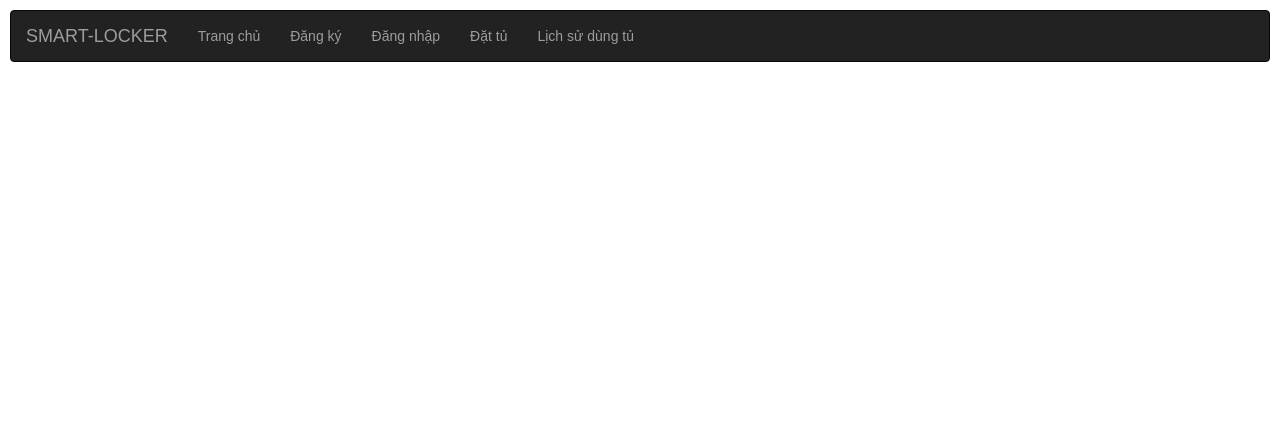
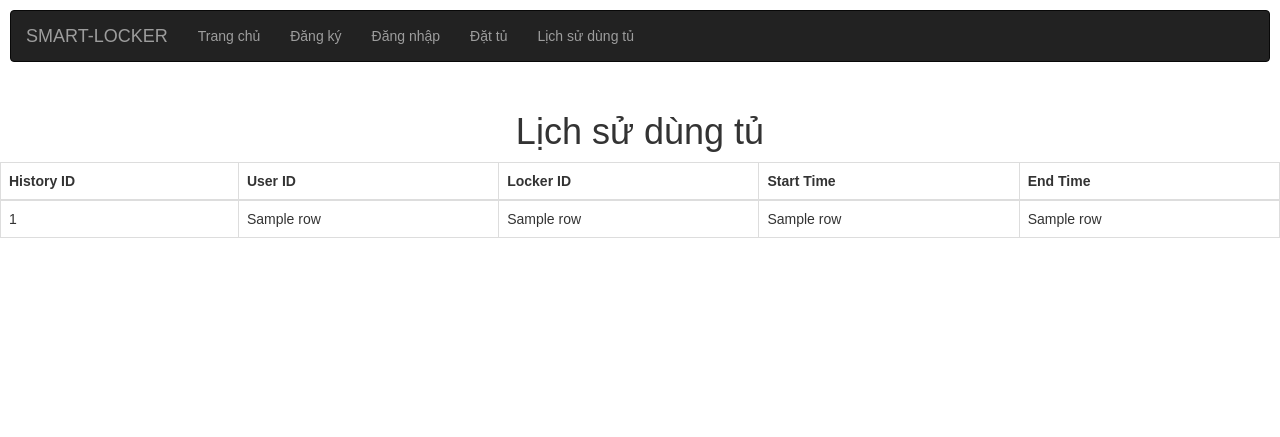
Before and after one commit to maquangthien/smartlockertest, a Python web app: template package/templates/history.html in a window 1280 px wide. Shown: the top 437 px of the page. Run offline with Jinja, Linux system fonts and the light colour scheme; the template is opened without the code that fills it: most values are stand-ins (such as "Sample title", 1, 10 or a date in 2020); some libraries are stand-ins or nearby versions.

Commit message:
history.html

```diff
--- a/package/templates/history.html
+++ b/package/templates/history.html
@@ -18,9 +18,7 @@
                     padding: 10px;
                 }
                 container {
-                    max-width: 1200px;
-                    margin: 0 auto;
-                    padding: 20px;
+                    width: 1200px
                 }
                 footer {
                    text-align: center;
@@ -29,6 +27,13 @@
                     position: fixed;
                     bottom: 0;
                     width: 100%;
+                }
+                .scrollable-container {
+                    max-height: 400px;
+                    overflow: auto;
+                }
+                h1{
+                text-align: center;
                 }
             </style>
     </head>
@@ -54,7 +59,31 @@
             </div>
         </header>
         <container>
-
+            <h1 class="center">Lịch sử dùng tủ</h1>
+            <div class="scrollable-container ">
+                <table class="table table-bordered large-table" border="1">
+                    <thead>
+                        <tr>
+                            <th>History ID</th>
+                            <th>User ID</th>
+                            <th>Locker ID</th>
+                            <th>Start Time</th>
+                            <th>End Time</th>
+                        </tr>
+                    </thead>
+                    <tbody>
+                        {% for row in history_data %}
+                        <tr>
+                            <td>{{ row[0] }}</td>
+                            <td>{{ row[1] }}</td>
+                            <td>{{ row[2] }}</td>
+                            <td>{{ row[3] }}</td>
+                            <td>{{ row[4] }}</td>
+                        </tr>
+                        {% endfor %}
+                    </tbody>
+                </table>
+            </div>
         </container>
          <footer>
                <div class="container-fluid bg-success text-white">
```
